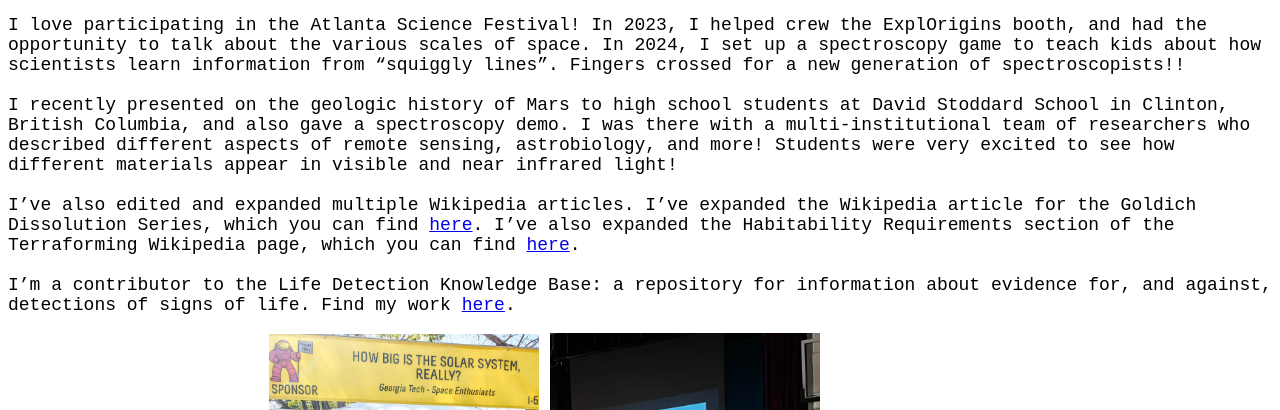
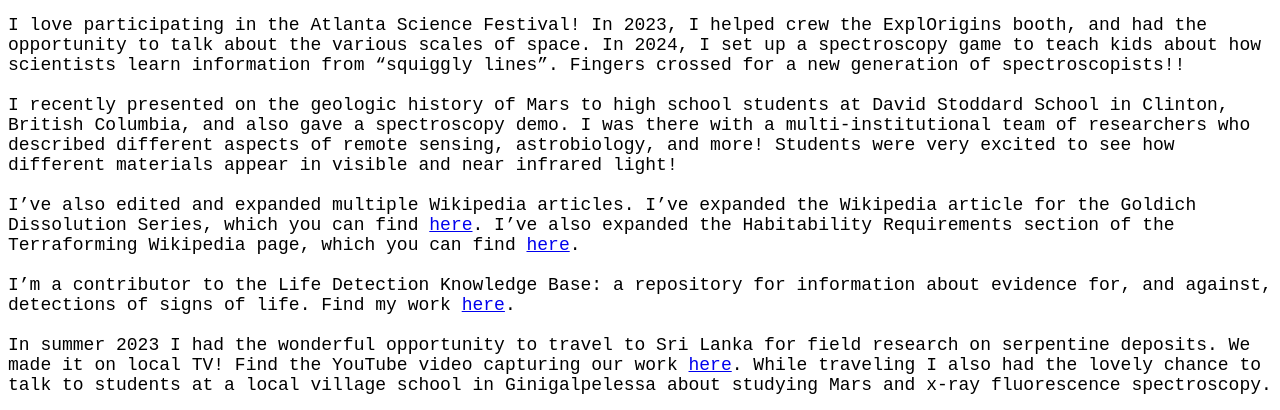
Before and after one commit to emmybhughes/emmybhughes.github.io, a plain HTML site: page outreach.html in a window 1280 px wide. Shown: the part 354-764 px from the top of the page. Drawn offline with Linux system fonts and the light colour scheme.

Commit message:
Update outreach.html

```diff
--- a/outreach.html
+++ b/outreach.html
@@ -57,7 +57,10 @@ I recently presented on the geologic history of Mars to high school students at
       I’ve also edited and expanded multiple Wikipedia articles. I’ve expanded the Wikipedia article for the Goldich Dissolution Series, which you can find <a href="https://en.wikipedia.org/wiki/Goldich_dissolution_series" target="_blank">here</a>. I’ve also expanded the Habitability Requirements section of the Terraforming Wikipedia page, which you can find <a href="https://en.wikipedia.org/wiki/Terraforming#Habitability_requirements" target="_blank">here</a>.
 <br><br>
 I’m a contributor to the Life Detection Knowledge Base: a repository for information about evidence for, and against, detections of signs of life. Find my work <a href="https://lifedetectionforum.com/hypothesis/crystal-alignment#off" target="_blank">here</a>.
-</p>
+<br><br>
+      In summer 2023 I had the wonderful opportunity to travel to Sri Lanka for field research on serpentine deposits. We made it on local TV! Find the YouTube video capturing our work <a href=" https://www.youtube.com/watch?v=k9nG4IzkAh0" target="_blank">here</a>. While traveling I also had the lovely chance to talk to students at a local village school in Ginigalpelessa about studying Mars and x-ray fluorescence spectroscopy.
+
+    </p>
   </body>
 </html>
 
```
